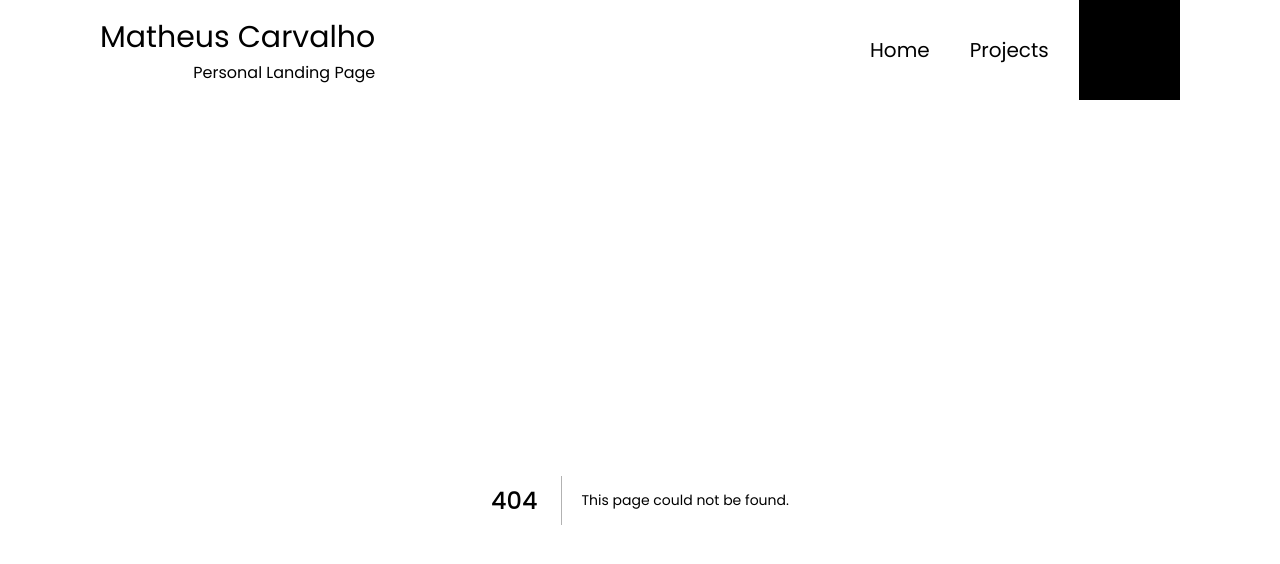
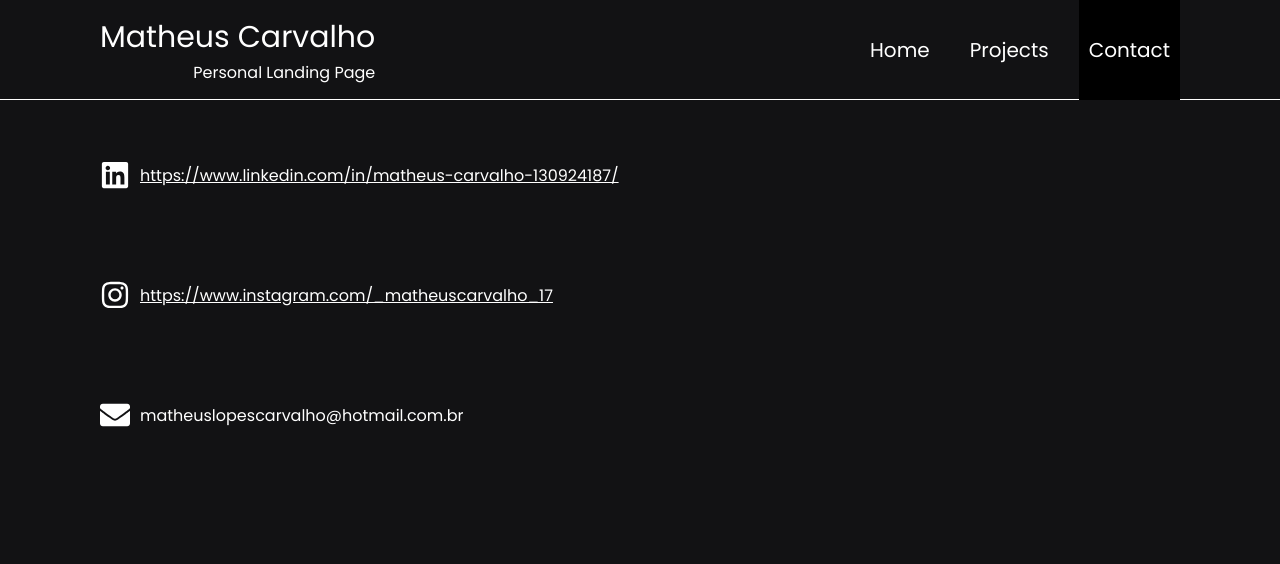
Before and after one commit to matheuscarvalho17/Landing_Page, a Next.js app: page /contact in a window 1280 px wide. Before the commit this address had no page. Shown: the top 564 px of the page. Built offline with nearby package versions, Linux system fonts and the light colour scheme.

Commit message:
feat : create Contact page

```diff
--- /dev/null
+++ b/src/pages/contact/index.tsx
@@ -0,0 +1,39 @@
+import React from 'react';
+import { Container, Content } from './styles';
+import ItemContact from '../../components/ItemContact';
+import { FaLinkedin, FaEnvelope, FaInstagram } from 'react-icons/fa';
+
+export default function Contact() {
+  const email: string = 'matheuslopescarvalho@hotmail.com.br';
+
+  function copyEmail() {
+    navigator.clipboard.writeText(email);
+    alert('Copied the text: ' + email);
+  }
+
+  return (
+    <Container>
+      <Content>
+        <ItemContact
+          id={'linkedin'}
+          IconFa={FaLinkedin}
+          LinkContact={
+            'https://www.linkedin.com/in/matheus-carvalho-130924187/'
+          }
+        />
+        <ItemContact
+          id={'instagram'}
+          IconFa={FaInstagram}
+          LinkContact={'https://www.instagram.com/_matheuscarvalho_17'}
+        />
+        <ItemContact
+          isEmail
+          onClick={copyEmail}
+          id={'email'}
+          IconFa={FaEnvelope}
+          LinkContact={email}
+        />
+      </Content>
+    </Container>
+  );
+}
--- /dev/null
+++ b/src/pages/contact/styles.ts
@@ -0,0 +1,20 @@
+import styled from 'styled-components';
+
+export const Container = styled.div`
+  display: flex;
+  align-items: center;
+  justify-content: center;
+  height: calc(100vh - 100px);
+`;
+export const Content = styled.div`
+  gap: 50px;
+  height: 100%;
+  padding: 20px;
+  display: flex;
+  width: 1120px;
+  align-items: center;
+  flex-direction: column;
+  @media (max-width: 600px) {
+    padding: 10px;
+  }
+`;
```
